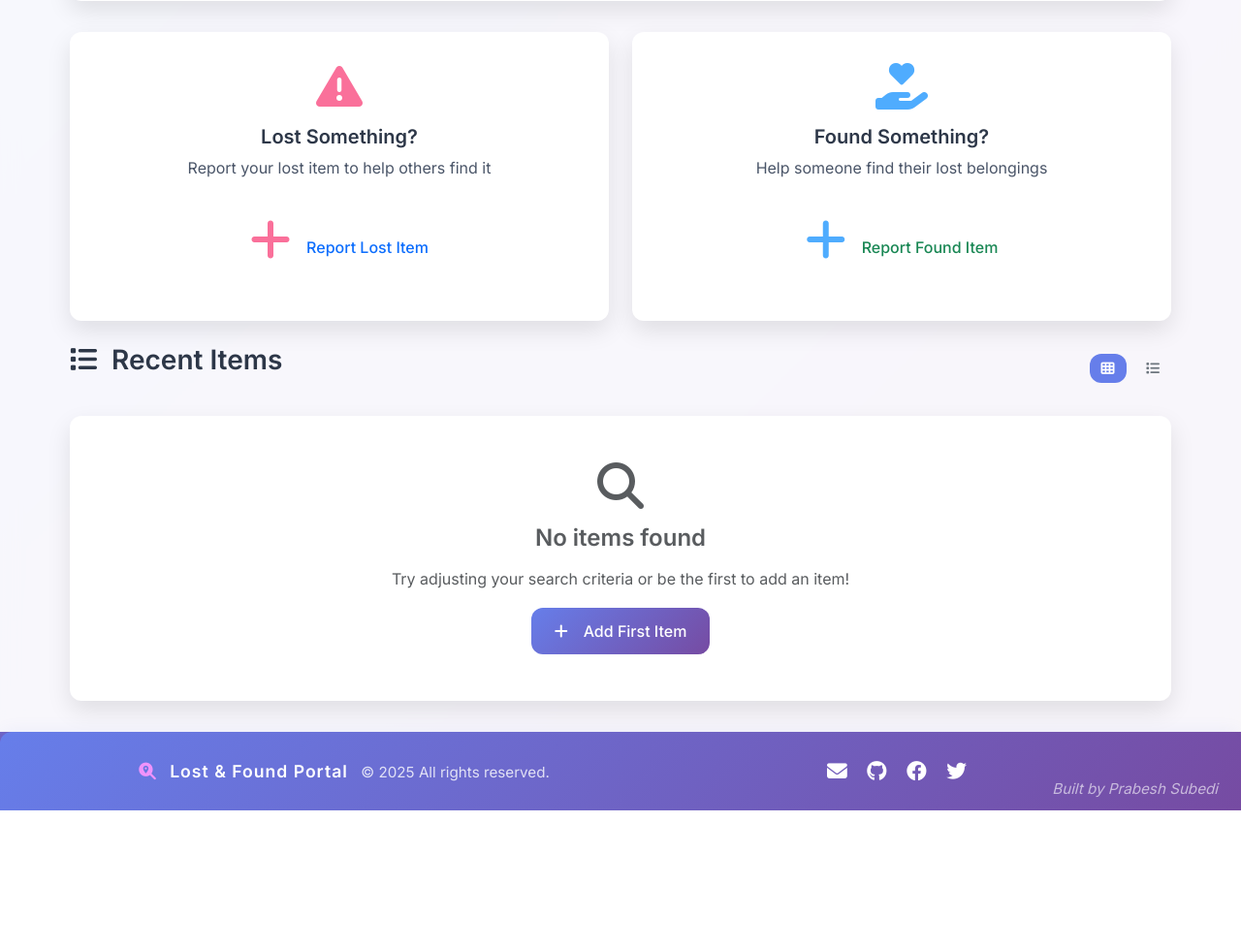
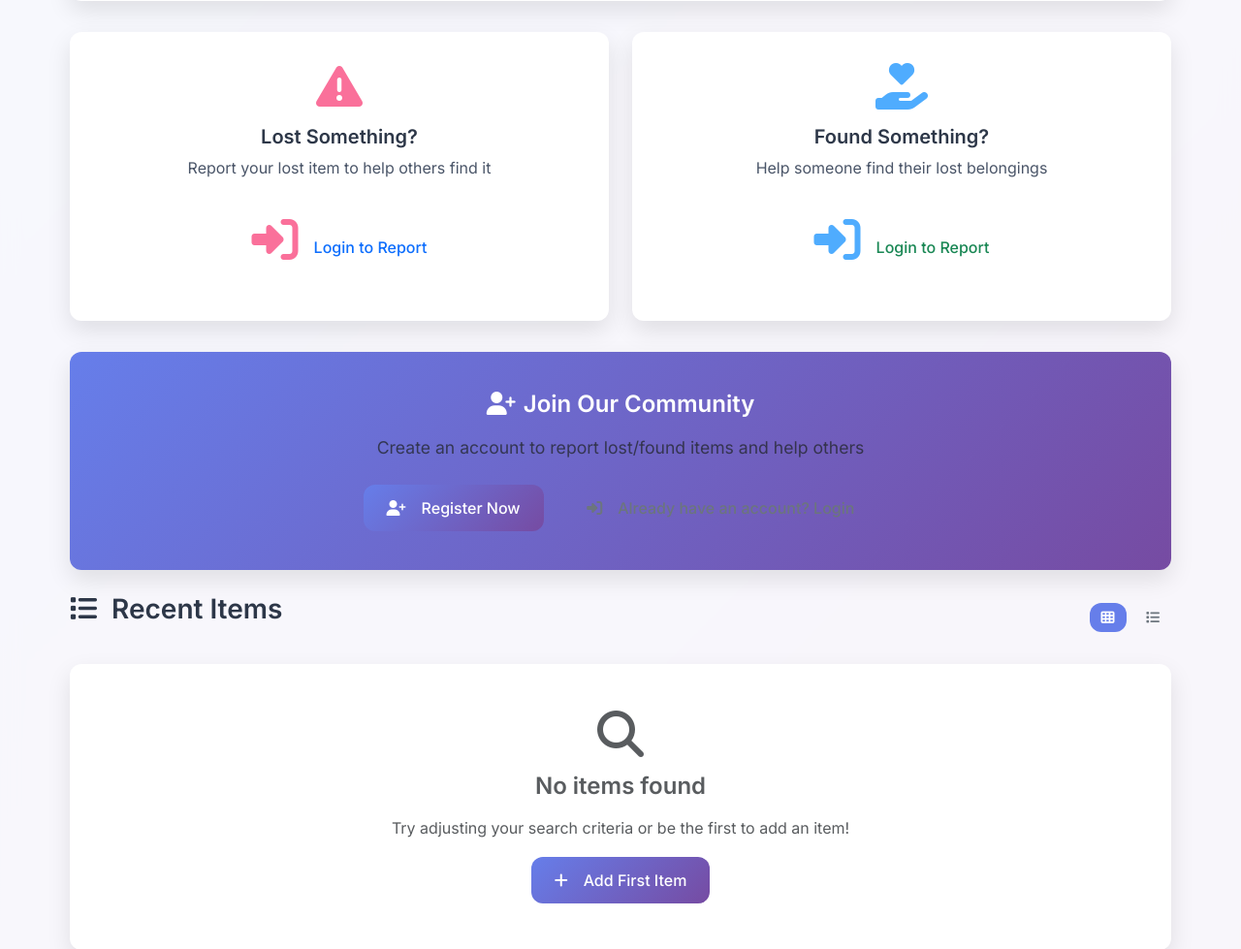
Before and after one commit to PrabeshSubedi120/Lost-and-Found-Portal, a Django app: page / in a window 1280 px wide. Shown: the part 725-1704 px from the top of the page at 97% size. Before the commit the page ends 1561 px from the top, so only its background shows below. Run offline with Django 5.2, Linux system fonts and the light colour scheme; data that the repository does not hold is empty.

Commit message:
Fix login redirect issue and improve user experience for non-logged in users

```diff
--- a/lostfound_project/lostfound_project/settings.py
+++ b/lostfound_project/lostfound_project/settings.py
@@ -132,3 +132,8 @@
 
 CRISPY_ALLOWED_TEMPLATE_PACKS = "bootstrap4"
 CRISPY_TEMPLATE_PACK = "bootstrap4"
+
+# Authentication settings
+LOGIN_URL = '/login/'
+LOGIN_REDIRECT_URL = '/'
+LOGOUT_REDIRECT_URL = '/'
--- a/lostfound_project/portal/templates/portal/home.html
+++ b/lostfound_project/portal/templates/portal/home.html
@@ -93,9 +93,15 @@
                     <i class="fas fa-exclamation-triangle"></i>
                     <h5>Lost Something?</h5>
                     <p>Report your lost item to help others find it</p>
+                    {% if user.is_authenticated %}
                         <a href="{% url 'add_item' %}?type=lost" class="btn btn-outline-primary">
                             <i class="fas fa-plus me-2"></i>Report Lost Item
                         </a>
+                    {% else %}
+                        <a href="{% url 'login' %}?next={% url 'add_item' %}?type=lost" class="btn btn-outline-primary">
+                            <i class="fas fa-sign-in-alt me-2"></i>Login to Report
+                        </a>
+                    {% endif %}
                 </div>
             </div>
         </div>
@@ -105,14 +111,38 @@
                     <i class="fas fa-hand-holding-heart"></i>
                     <h5>Found Something?</h5>
                     <p>Help someone find their lost belongings</p>
+                    {% if user.is_authenticated %}
                         <a href="{% url 'add_item' %}?type=found" class="btn btn-outline-success">
                             <i class="fas fa-plus me-2"></i>Report Found Item
                         </a>
+                    {% else %}
+                        <a href="{% url 'login' %}?next={% url 'add_item' %}?type=found" class="btn btn-outline-success">
+                            <i class="fas fa-sign-in-alt me-2"></i>Login to Report
+                        </a>
+                    {% endif %}
                 </div>
             </div>
         </div>
     </div>
 </div>
+
+<!-- Call to Action for Non-Logged In Users -->
+{% if not user.is_authenticated %}
+<div class="cta-section text-center mb-4">
+    <div class="cta-card">
+        <h4><i class="fas fa-user-plus me-2"></i>Join Our Community</h4>
+        <p class="text-muted">Create an account to report lost/found items and help others</p>
+        <div class="cta-buttons">
+            <a href="{% url 'register' %}" class="btn btn-primary me-3">
+                <i class="fas fa-user-plus me-2"></i>Register Now
+            </a>
+            <a href="{% url 'login' %}" class="btn btn-outline-secondary">
+                <i class="fas fa-sign-in-alt me-2"></i>Already have an account? Login
+            </a>
+        </div>
+    </div>
+</div>
+{% endif %}
 
 <!-- Items Grid -->
 <div class="items-section">
@@ -319,6 +349,44 @@
         margin-bottom: 1.5rem;
     }
 
+    /* Call to Action Section */
+    .cta-section {
+        margin: 2rem 0;
+    }
+
+    .cta-card {
+        background: linear-gradient(135deg, var(--primary-color) 0%, var(--secondary-color) 100%);
+        color: white;
+        padding: 2.5rem;
+        border-radius: var(--border-radius);
+        box-shadow: var(--box-shadow);
+        text-align: center;
+    }
+
+    .cta-card h4 {
+        font-weight: 600;
+        margin-bottom: 1rem;
+        color: white;
+    }
+
+    .cta-card p {
+        color: rgba(255, 255, 255, 0.9);
+        margin-bottom: 1.5rem;
+        font-size: 1.1rem;
+    }
+
+    .cta-buttons .btn {
+        padding: 0.75rem 1.5rem;
+        font-weight: 500;
+        border-radius: var(--border-radius);
+        transition: var(--transition);
+    }
+
+    .cta-buttons .btn:hover {
+        transform: translateY(-2px);
+        box-shadow: 0 8px 20px rgba(0, 0, 0, 0.2);
+    }
+
     /* Item Cards */
     .card-img-wrapper {
         position: relative;
```
Lines whose indentation alone changed are shown as unchanged.
